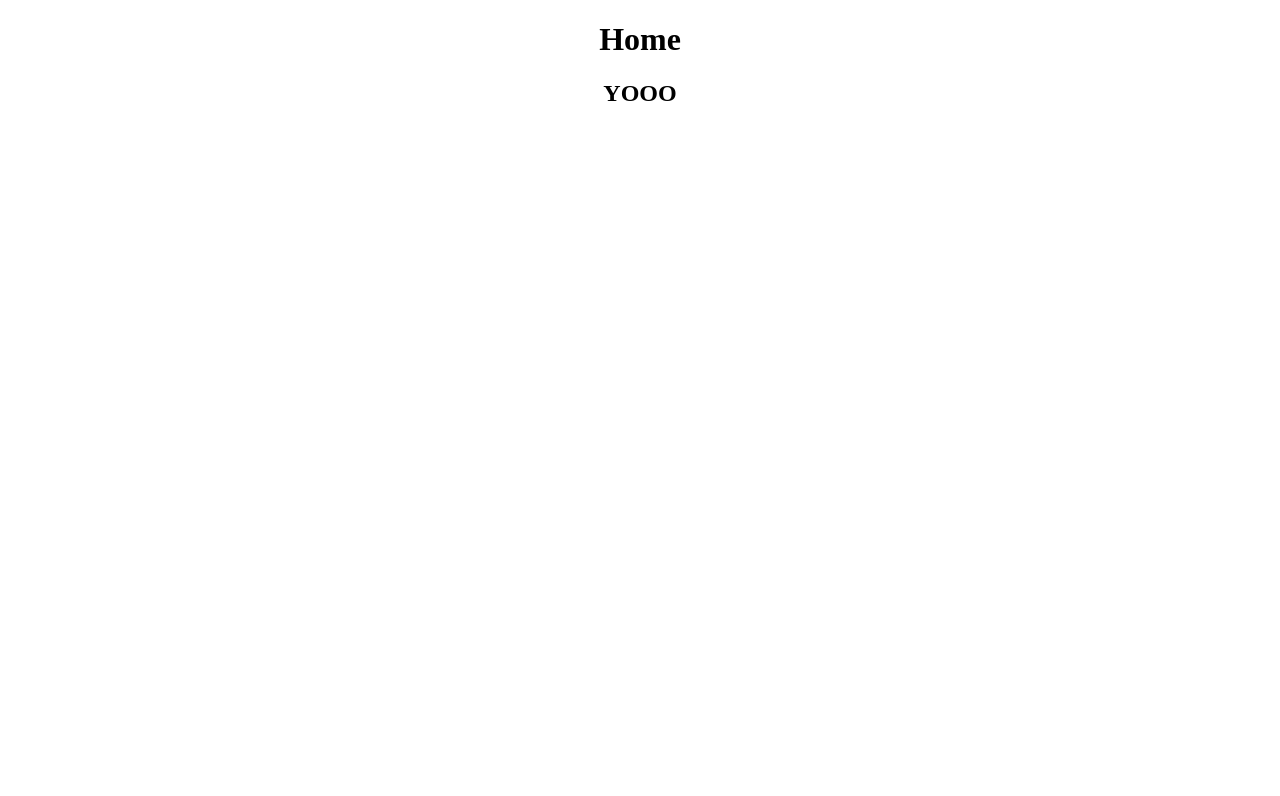
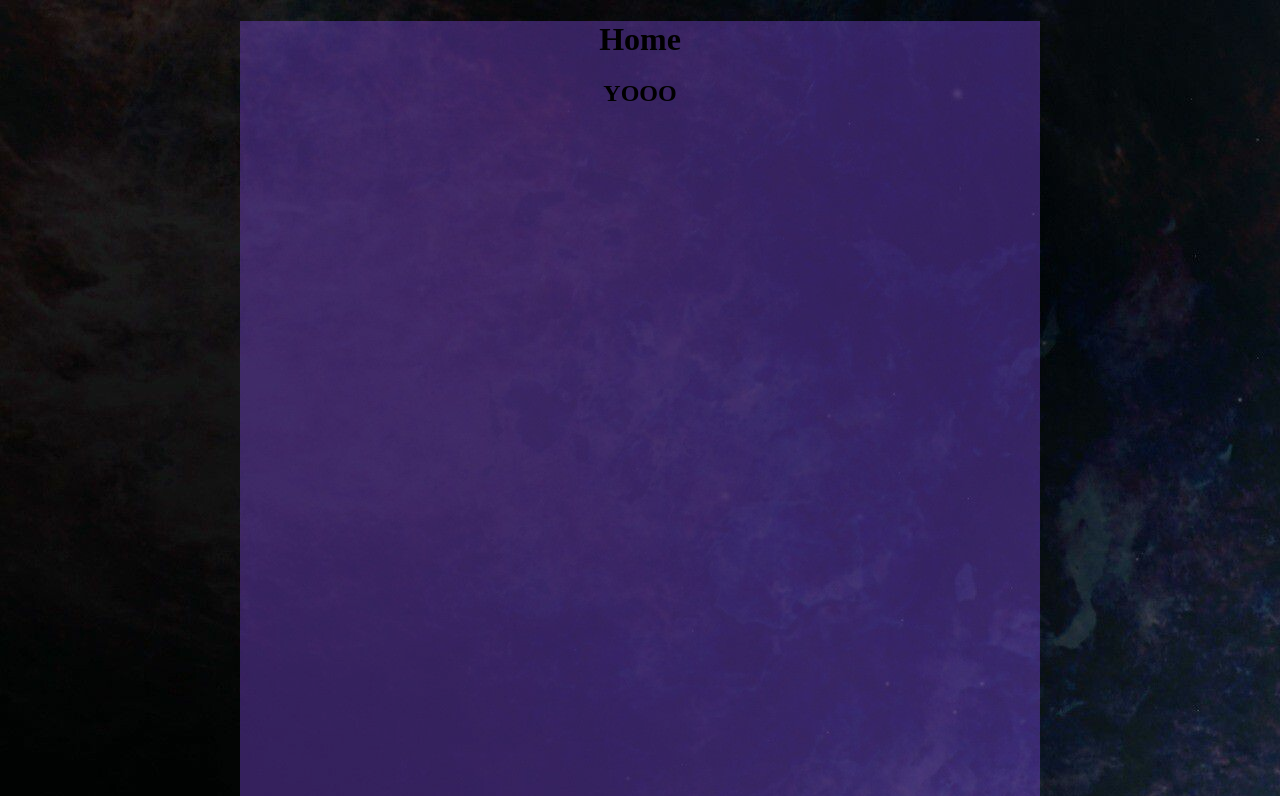
Before and after one commit to bingojoey11/bingojoey11.github.io, a plain HTML site: page index.html in a window 1280 px wide. Shown: the top 796 px of the page. Drawn offline with Linux system fonts and the light colour scheme.

Commit message:
try for some color and imgs

```diff
--- a/index.html
+++ b/index.html
@@ -8,12 +8,16 @@
     <link rel="stylesheet" href="styles/css1.css">
 </head>
 <body>
+    <header></header>
     <main>
-        <h1 id="main_title">Home</h1>
-        <section>
-            <h2 id="second_title">Hello</h2>
-        </section>
+        <div class="main_block">
+            <h1 id="main_title">Home</h1>
+            <section>
+                <h2 id="second_title">Hello</h2>
+            </section>
+        </div>
     </main>
+    <footer></footer>
     <!-- 載入javascript -->
     <script src="js_files/app.js"></script>
 </body>
--- a/styles/css1.css
+++ b/styles/css1.css
@@ -1,3 +1,16 @@
 h1, h2{
     text-align: center;
 }
+
+.main_block{
+    width: 800px;
+    height: 1000px;
+    background-color: rgba(130, 76, 230, 0.397);
+    margin-left: auto;
+    margin-right: auto;
+}
+
+body{
+    background-image: url("/imgs/background.jpg");
+    background-color: rgba(149, 139, 243, 0.87);
+}
```
Also changed, not shown: imgs/background.jpg (added).
